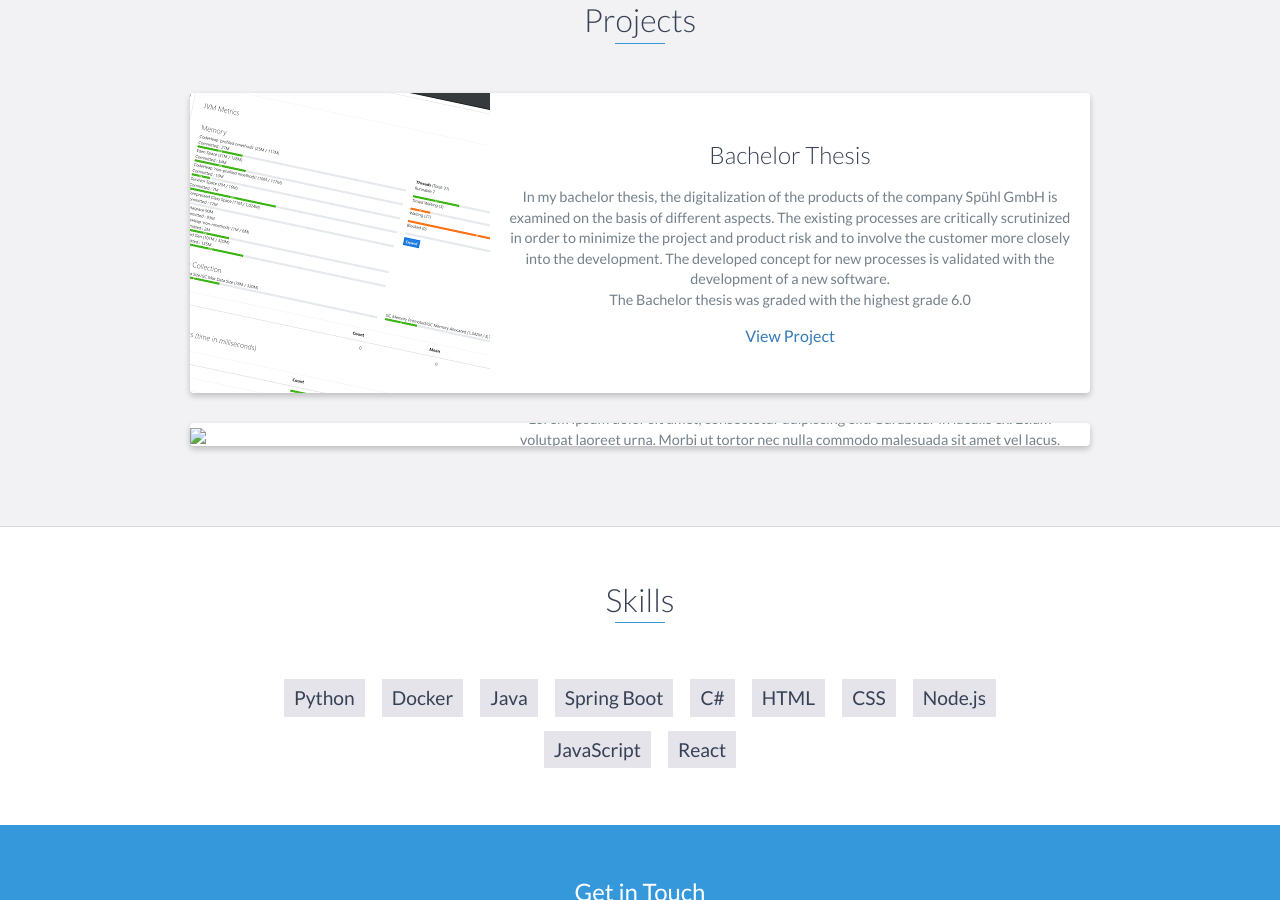
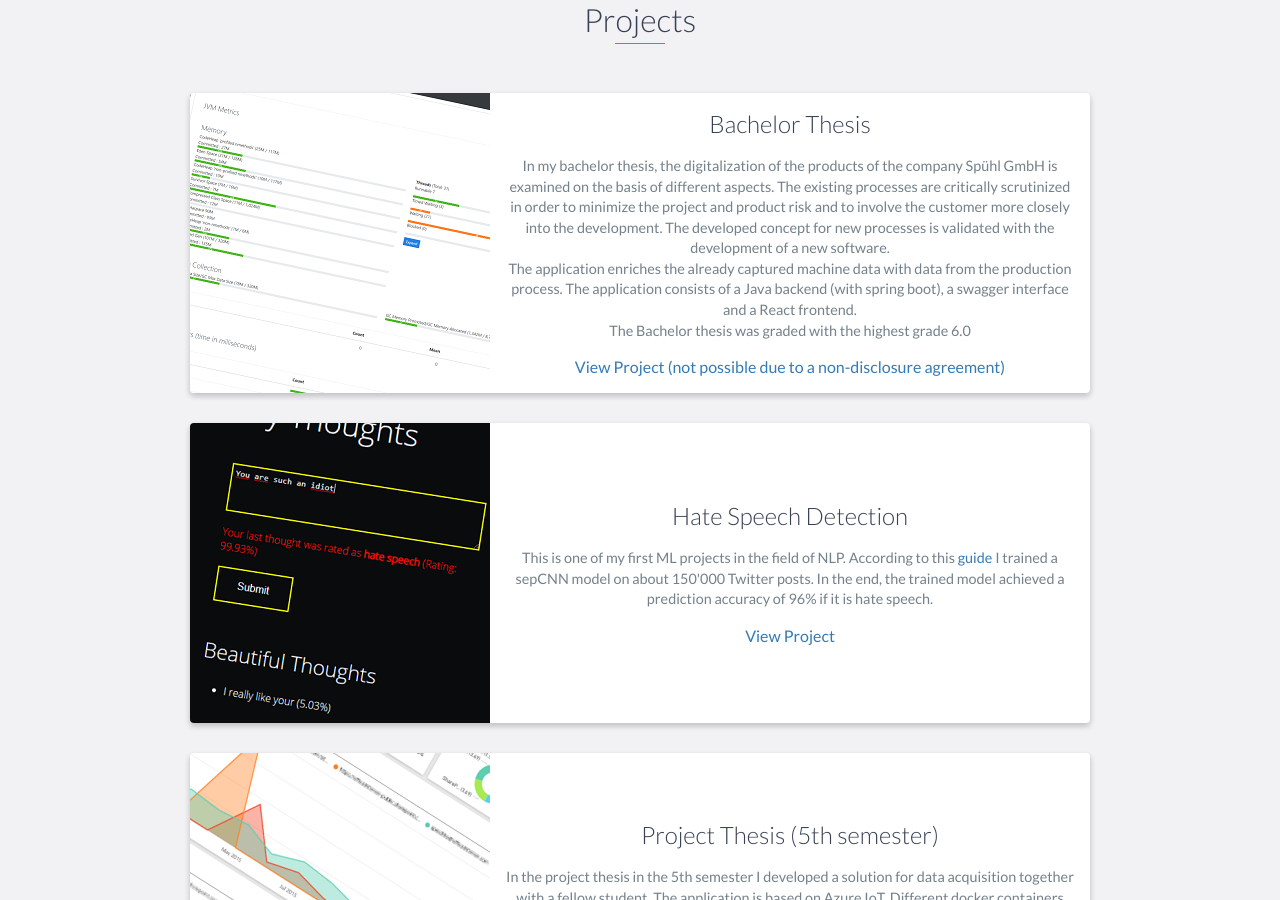
Before and after one commit to sagerpascal/sagerpascal.github.io, a Jekyll site: the page built from index.html, in a window 1280 px wide and 900 px high, scrolled down 3500 px. Built offline with Jekyll 4.4.1, drawn with Linux system fonts in a browser that asks for light colours; some of the changed text lies outside the part shown.

Commit message:
Added some projects

```diff
--- a/index.html
+++ b/index.html
@@ -154,26 +154,57 @@ id: index
                         order to minimize the project and product risk and to involve the customer more closely into the
                         development. The developed concept for new processes is validated with the development of a
                         new software.<br>
+                        The application enriches the already captured machine data with data from the production
+                        process. The application consists of a Java backend (with spring boot), a swagger interface and
+                        a React frontend.<br>
+
                         The Bachelor thesis was graded with the highest grade 6.0
                     </p>
-                    <a class="btn disabled" href="https://github.com/sagerpascal/Bachelorarbeit_Spuhl_IoT">View
-                        Project</a>
+                    <a class="btn disabled" href="#">View Project (not possible due to a non-disclosure agreement)</a>
                 </div>
             </div>
-
             <div class="project shadow-large">
                 <div class="project-image">
-                    <img src="images/project.jpg"/>
+                    <img src="/assets/images/hate-speech.PNG"/>
                 </div>
-                <!-- End .project-image -->
                 <div class="project-info">
-                    <h3>Project Name Here</h3>
+                    <h3>Hate Speech Detection</h3>
                     <p>
-                        Lorem ipsum dolor sit amet, consectetur adipiscing elit. Curabitur in iaculis ex. Etiam volutpat
-                        laoreet urna. Morbi ut tortor nec nulla commodo malesuada sit amet vel lacus. Fusce eget
-                        efficitur libero. Morbi dapibus porta quam laoreet placerat.
+                        This is one of my first ML projects in the field of NLP. According to this <a
+                            href="https://developers.google.com/machine-learning/guides/text-classification/step-2-5?hl=hi">guide</a>
+                        I trained a sepCNN model on about 150'000 Twitter posts. In the end, the trained model achieved
+                        a prediction accuracy of 96% if it is hate speech.
                     </p>
-                    <a href="#">View Project</a>
+                    <a href="https://github.com/sagerpascal/HateSpeechDetection">View Project</a>
+                </div>
+            </div>
+            <div class="project shadow-large">
+                <div class="project-image">
+                    <img src="/assets/images/PA.png"/>
+                </div>
+                <div class="project-info">
+                    <h3>Project Thesis (5th semester)</h3>
+                    <p>
+                        In the project thesis in the 5th semester I developed a solution for data acquisition together
+                        with a fellow student. The application is based on Azure IoT. Different docker containers
+                        collect various data, then this data is optimized with Stream-Analytics, sent to the cloud and
+                        optionally stored in a database or visualized in PowerBI.
+                    </p>
+                    <a href="#">View Project (not possible due to a non-disclosure agreement)</a>
+                </div>
+            </div>
+            <div class="project shadow-large">
+                <div class="project-image">
+                    <img src="/assets/images/Lunar.PNG"/>
+                </div>
+                <div class="project-info">
+                    <h3>Lunar Landing</h3>
+                    <p>
+                        On <a href="https://gym.openai.com">gym.openai.com</a> I have tried different Reinforcment
+                        Learning algorithms with the games Lunar Landing and Acrobot. Among others I evaluated the
+                        performance with A2C, Reinforce, Deep Q Learning and Imitation Learning.
+                    </p>
+                    <a href="https://github.com/sagerpascal/LunarLanding">View Project</a>
                 </div>
             </div>
         </div>
```
Also changed, not shown: assets/images/Lunar.PNG (added), assets/images/PA.png (added), assets/images/hate-speech.PNG (added), assets/images/project.jpg (deleted).
